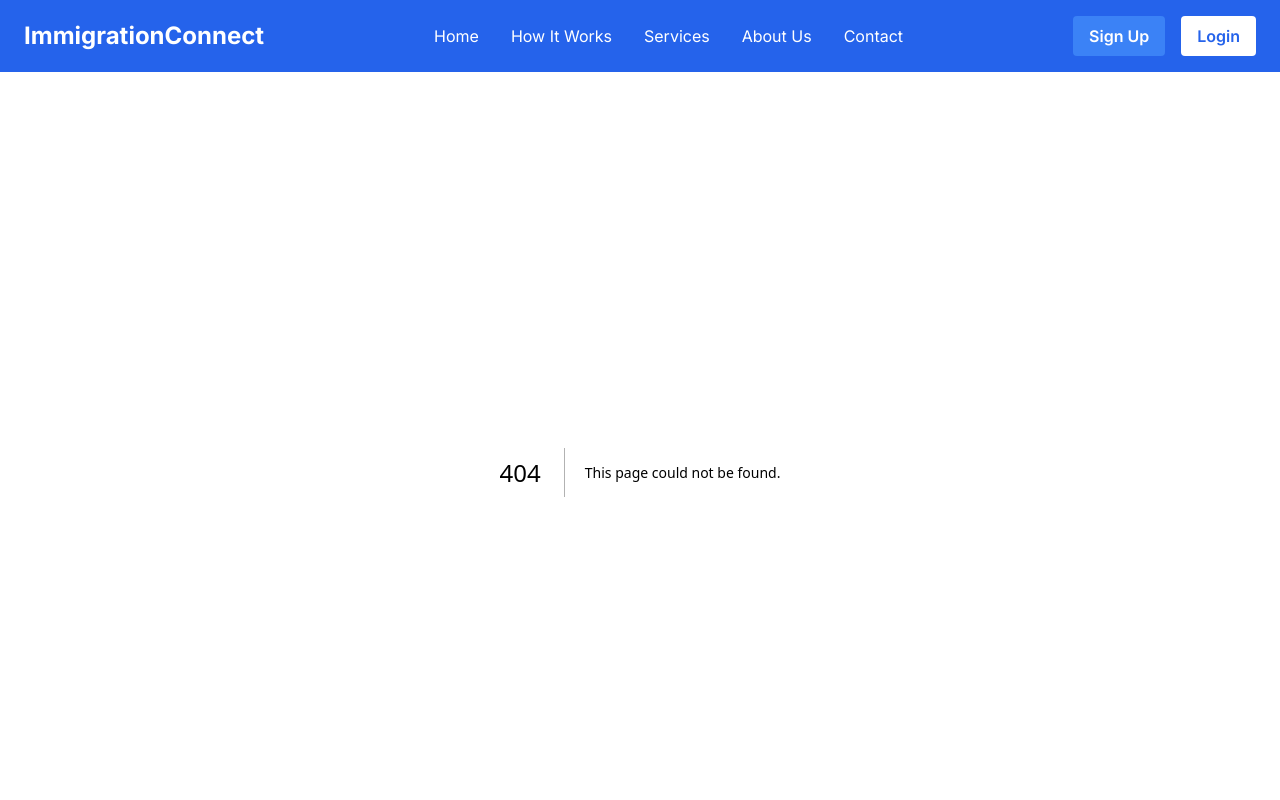
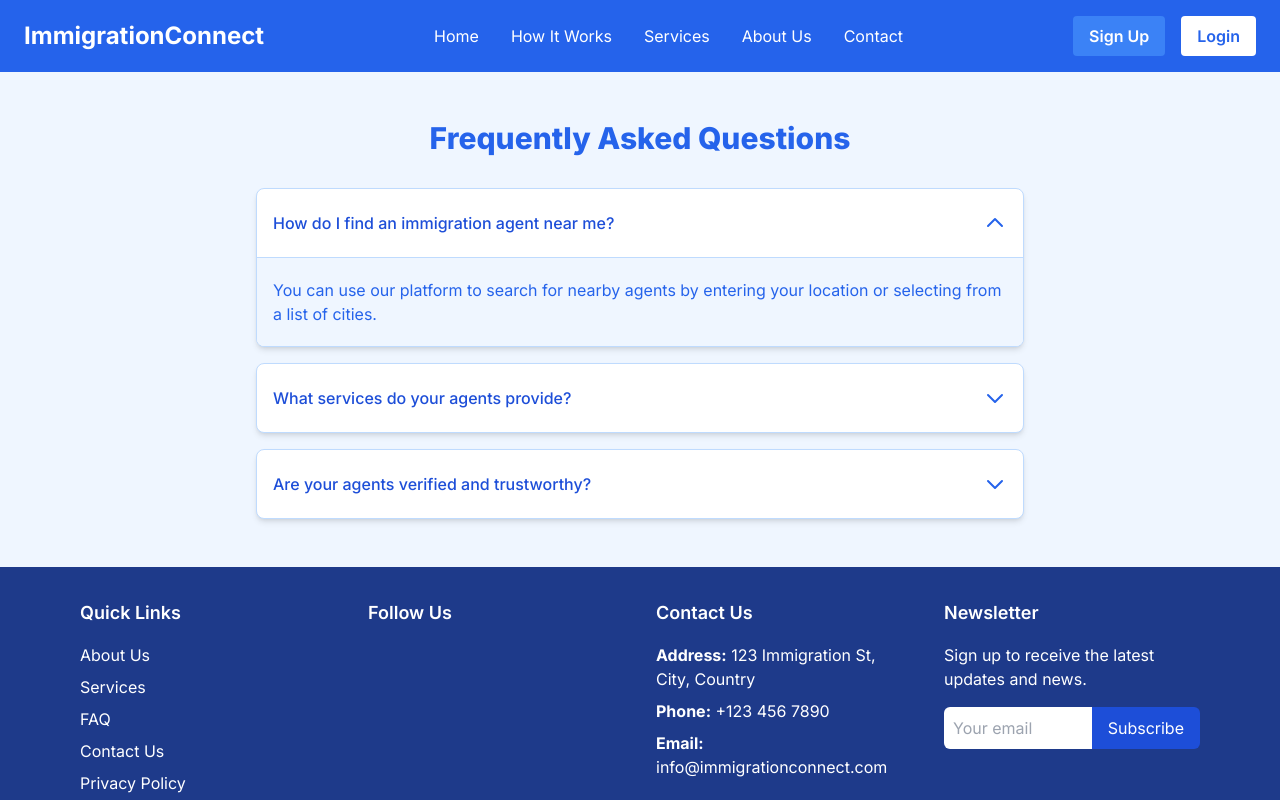
Before and after one commit to Ruwen-Yi/agent-finder, a Next.js app: page /faq in a window 1280 px wide. Before the commit this address had no page. Shown: the top 800 px of the page. Built offline with nearby package versions, Linux system fonts and the light colour scheme.

Commit message:
create FAQ page

```diff
--- /dev/null
+++ b/app/faq/page.tsx
@@ -0,0 +1,80 @@
+'use client';
+
+import { useState } from 'react';
+
+export default function FAQPage() {
+  const [activeIndex, setActiveIndex] = useState<number>(0);
+
+  const faqs = [
+    {
+      question: 'How do I find an immigration agent near me?',
+      answer:
+        'You can use our platform to search for nearby agents by entering your location or selecting from a list of cities.',
+    },
+    {
+      question: 'What services do your agents provide?',
+      answer:
+        'Our agents offer a range of services, including visa assistance, residency applications, citizenship processing, and legal support.',
+    },
+    {
+      question: 'Are your agents verified and trustworthy?',
+      answer:
+        'Yes, all of our agents are thoroughly vetted to ensure they meet our high standards of trustworthiness and professionalism.',
+    },
+  ];
+
+  const toggleFAQ = (index: number) => {
+    setActiveIndex(activeIndex === index ? 0 : index);
+  };
+
+  return (
+    <div className="bg-blue-50 py-12 px-4 sm:px-6 lg:px-8">
+      <div className="max-w-3xl mx-auto">
+        <h2 className="text-3xl font-extrabold text-blue-600 text-center mb-8">
+          Frequently Asked Questions
+        </h2>
+        <div className="space-y-4">
+          {faqs.map((faq, index) => (
+            <div
+              key={index}
+              className="bg-white border border-blue-200 rounded-lg shadow-md overflow-hidden"
+            >
+              {/* Question - unfold answer on click*/}
+              <button
+                onClick={() => toggleFAQ(index)}
+                className="w-full flex justify-between items-center px-4 py-5 text-left text-blue-700 font-medium hover:bg-blue-100 focus:outline-none"
+              >
+                <span>{faq.question}</span>
+                <span className="ml-6 h-7 flex items-center">
+                  <svg
+                    className={`${
+                      activeIndex === index ? 'transform rotate-180' : ''
+                    } w-6 h-6 text-blue-600 transition-transform duration-300`}
+                    fill="none"
+                    xmlns="http://www.w3.org/2000/svg"
+                    viewBox="0 0 24 24"
+                    stroke="currentColor"
+                  >
+                    <path
+                      strokeLinecap="round"
+                      strokeLinejoin="round"
+                      strokeWidth="2"
+                      d="M19 9l-7 7-7-7"
+                    />
+                  </svg>
+                </span>
+              </button>
+
+              {/* Answer */}
+              {activeIndex === index && (
+                <div className="px-4 py-5 border-t border-blue-200 bg-blue-50">
+                  <p className="text-blue-600">{faq.answer}</p>
+                </div>
+              )}
+            </div>
+          ))}
+        </div>
+      </div>
+    </div>
+  );
+}
```
